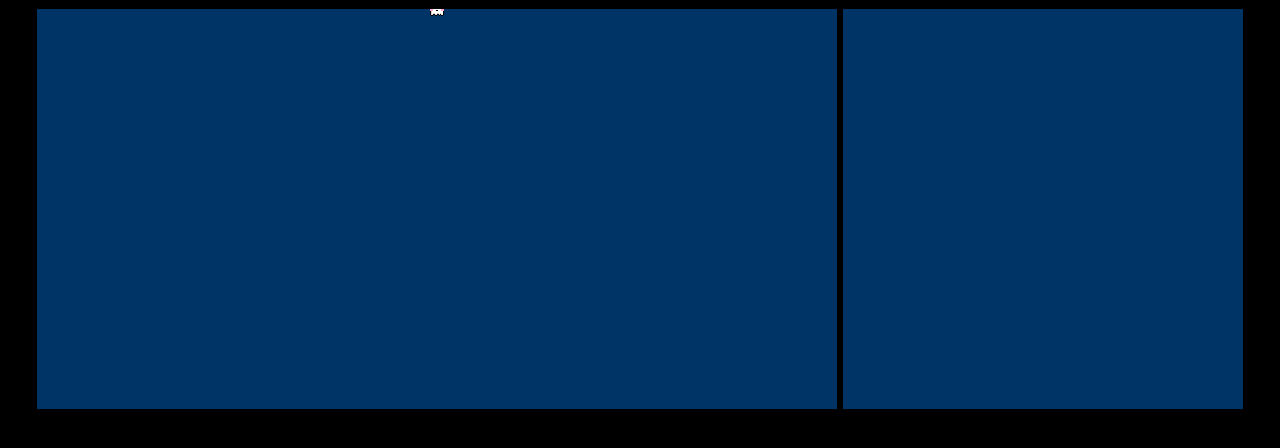
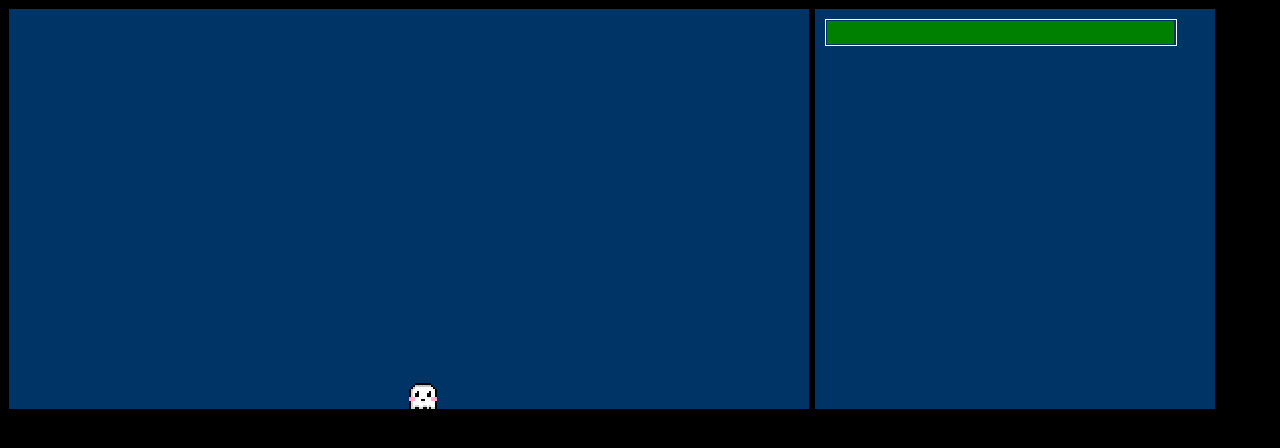
Before and after one commit to jlonsdale/side-scroll-game, a website: page index.html in a window 1280 px wide. Drawn offline with nearby package versions, Linux system fonts and the light colour scheme.

Commit message:
progress on flying mechanic

```diff
--- a/index.html
+++ b/index.html
@@ -18,10 +18,14 @@
        src="style/player.png">
   </div>
 
-  <center>
-    <canvas id='game' width="800" height="400" ></canvas>
-    <div id='information'></div>
-  </center>
+
+    <canvas id='game' width="400" height="200" ></canvas>
+    <div id='information'>
+      <div class='stambar'>
+          <div class='stam'></div>
+      </div>
+    </div>
+
 
 </body>
 </html>
--- a/src/interface.js
+++ b/src/interface.js
@@ -3,22 +3,29 @@ $( document ).ready(function() {
 
   var canvas = document.getElementById("game");
   var ctx = canvas.getContext("2d");
-  console.log(canvas.width)
 
   const player_picture = document.getElementById("player");
-  var player = new Player(canvas.width/2,0)
+  var player = new Player(canvas.width/2,200)
 
   setInterval(draw, 10);
 
-  document.addEventListener('keydown', function(event){
-    if(event.keyCode==83)(
-      player.giveVelocity()
-    )
+  document.addEventListener('keydown', (event) => {
+    if(event.keyCode==87) {player.fly()}
+  });
+
+  document.addEventListener('keyup', (event) => {
+    if(event.keyCode==87) {player.stopFlying()}
   });
 
   function draw() {
+    $(".stam").width((player.stamina/player.maxStam)*345);
     ctx.clearRect(0, 0, canvas.width, canvas.height);
+    player.position()
     ctx.drawImage(player_picture,player.xPos,player.yPos)
+  }
+
+  function drawStamBar() {
+
   }
 
 
--- a/src/player.js
+++ b/src/player.js
@@ -2,13 +2,60 @@ class Player {
 
   constructor(xPos,yPos) {
     this.health = 3
-    this.xPos = xPos-7
-    this.yPos = yPos-7
+    this.maxStam = 1000
+    this.stamina = 1000
+    this.xPos = xPos
+    this.yPos = yPos-12
     this.yVel = 0
+    this.g = 7
+    this.dt = 0.1
+    this.flying = false
+    this.grounded = true
   }
 
-  giveVelocity() {
-    this.yPos+=10
+  fly() {
+    if (this.stamina>0) {
+      this.flying = true
+      this.grounded = false
+    }
+    else {this.stopFlying()}
+  }
+
+  stopFlying() {
+    this.flying = false
+  }
+
+  regenStam() {
+    if (this.stamina<=this.maxStam) {this.stamina+=5}
+  }
+
+  velocity() {
+    if (this.flying==true) {
+      this.yVel=-10
+      this.stamina-=10}
+    else {
+      this.yVel+=this.g*this.dt
+      this.regenStam()}
+  }
+
+  position() {
+    console.log(this.grounded)
+    this.velocity()
+    this.checkCollision()
+    this.yPos+=this.yVel*this.dt
+  }
+
+  checkCollision() {
+    var canvas = document.getElementById("game");
+    if(this.yPos+13>canvas.height) {
+      this.grounded = true
+      this.yPos=canvas.height-13
+      this.yVel = -0.2*this.yVel
+    }
+    if(this.yPos<0) {
+      this.yPos=0
+      this.yVel = -0.2*this.yVel
+    }
   }
 
 
--- a/style/style.css
+++ b/style/style.css
@@ -20,3 +20,20 @@ canvas {
   border:1px solid #000000;
   display:inline-block;
 }
+
+.stambar {
+    border: 1px solid white;
+    width: 350px;
+    height: 25px;
+    margin-left: 10px;
+    margin-bottom: 10px;
+    margin-top: 10px;
+}
+
+.stam {
+    background: green;
+    margin-left: 1px;
+    margin-bottom: 1px;
+    margin-top: 1px;
+    height: 23px;
+}
```
Also changed, not shown: package.json (added, +11 -0 lines), 2 other files.
